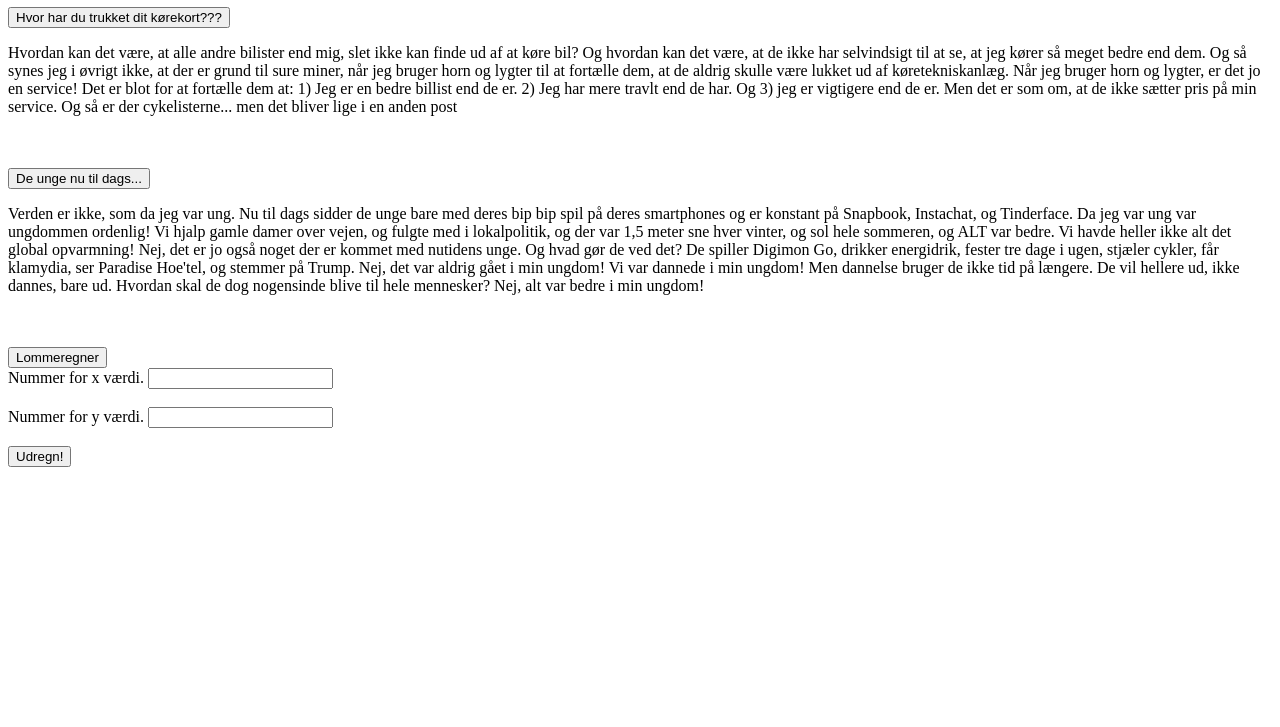
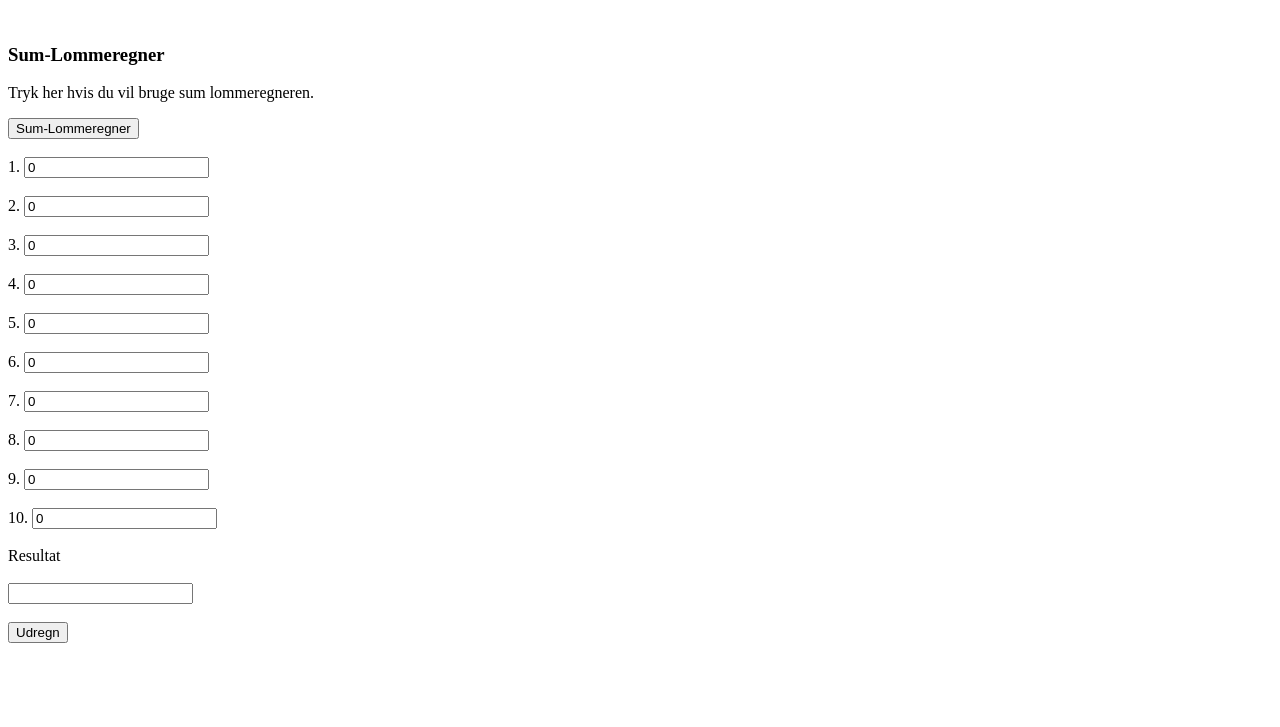
Before and after one commit to Andersen2311/informatik, a plain HTML site: page index.html in a window 1280 px wide. Shown: the part 73-800 px from the top of the page. Drawn offline with Linux system fonts and the light colour scheme.

Commit message:
Update index.html

```diff
--- a/index.html
+++ b/index.html
@@ -1,82 +1,48 @@
 <!DOCTYPE html>
 <html>
   <head>
-			<meta charset="UTF-8">
-			<title>Jacobs Jammerlige Blog</title>
-			<link rel="stylesheet" type="text/css" href="test01.css">
+  <title>Christophers Lommeregner</title>
+  <meta charset="utf-8">
+  <link rel="stylesheet" type="text/css" href="stylesheet.css">
     </head>
   <body>
-			<header id="header1"><h1 id="header1">Jacobs Jammerlige Blog</h1></header>
-			<button onclick="spoilerShowHide1()">Hvor har du trukket dit kørekort???</button>
-			<div id="spoiler1">
-				<p Id="paragraph1">Hvordan kan det være, at alle andre bilister end mig, slet ikke kan finde ud af at køre bil? Og hvordan kan det være, at de ikke har selvindsigt til at se, at jeg
-				kører så meget bedre end dem. Og så synes jeg i øvrigt ikke, at der er grund til sure miner, når jeg bruger horn og lygter til at fortælle dem, at de aldrig skulle
-				være lukket ud af køretekniskanlæg. Når jeg bruger horn og lygter, er det jo en service! Det er blot for at fortælle dem at: 1) Jeg er en bedre billist end de er. 2)
-				Jeg har mere travlt end de har. Og 3) jeg er vigtigere end de er. Men det er som om, at de ikke sætter pris på min service. Og så er der cykelisterne... men det bliver
-				lige i en anden post</p>
-			</div>
+    <script src="scriptsheet.js"></script>
+
+    <h1 id="titel">Lommeregnere</h1>
+    <br>
+    <h3 id="overskrift_1">Sum-Lommeregner</h3>
+    <p id="tekst_1"> Tryk her hvis du vil bruge sum lommeregneren.</p>
+    <button onclick="spoilerShowHide_sumregning()" id="button">Sum-Lommeregner</button>
     <br><br>
-			<button onclick="spoilerShowHide2()">De unge nu til dags...</button>
-			<div id="spoiler2">
-					<p id="paragraph2">Verden er ikke, som da jeg var ung. Nu til dags sidder de unge bare med deres bip bip spil på deres smartphones og er konstant på Snapbook, Instachat, og Tinderface.
-						Da jeg var ung var ungdommen ordenlig! Vi hjalp gamle damer over vejen, og fulgte med i lokalpolitik, og der var 1,5 meter sne hver vinter, og sol hele sommeren, og ALT
-						var bedre. Vi havde heller ikke alt det global opvarmning! Nej, det er jo også noget der er kommet med nutidens unge. Og hvad gør de ved det? De spiller Digimon Go,
-						drikker energidrik, fester tre dage i ugen, stjæler cykler, får klamydia, ser Paradise Hoe'tel, og stemmer på Trump. Nej, det var aldrig gået i min ungdom! Vi var
-						dannede i min ungdom! Men dannelse bruger de ikke tid på længere. De vil hellere ud, ikke dannes, bare ud. Hvordan skal de dog nogensinde blive til hele mennesker?
-						Nej, alt var bedre i min ungdom!</p>
-			</div>
-		</div>
+
+    <div id="spoiler_SumLommeregner">
+      <form id="sum-lommeregner">
+        1. <input id="n1" value="0">
         <br><br>
-	<button onclick="spoilerShowHide3()">Lommeregner</button>
-		<div id="spoiler3">
-			<form>
-				Nummer for x værdi.
-				<input type="number" id="n1">
+        2. <input id="n2" value="0">
         <br><br>
-				Nummer for y værdi.
-				<input type="number" id="n2">
+        3. <input id="n3" value="0">
         <br><br>
-				<button type="text" onclick="multiplyNumbers()">Udregn!</button>
+        4. <input id="n4" value="0">
+        <br><br>
+        5. <input id="n5" value="0">
+        <br><br>
+        6. <input id="n6" value="0">
+        <br><br>
+        7. <input id="n7" value="0">
+        <br><br>
+        8. <input id="n8" value="0">
+        <br><br>
+        9. <input id="n9" value="0">
+        <br><br>
+        10. <input id="n10" value="0">
+        <br><br>
+        Resultat <br><br>
+        <input id="sum_lommeregner_resultat">
+        <br><br>
+        <button id="udregning" onclick="sumRegning()">Udregn</button>
       </form>
     </div>
-				<script>
-function spoilerShowHide2() {
-				    var x = document.getElementById("spoiler2");
-				    if (x.style.display === "none") {
-				        x.style.display = "block";
-				    } else {
-				        x.style.display = "none";
-				    }
-				}
-function spoilerShowHide1() {
-						var x = document.getElementById("spoiler1");
-						if (x.style.display === "none") {
-								x.style.display = "block";
-						} else {
-								x.style.display = "none";
-						}
-				}
-function spoilerShowHide3() {
-						var x = document.getElementById("spoiler3");
-						if (x.style.display === "none") {
-								x.style.display = "block";
-						} else {
-								x.style.display = "none";
-						}
-				}
-					//var a = prompt("Skriv et tal");
-					//var b = prompt("Skriv et andet tal");
-					//a = parseFloat(a);
-					//b = parseFloat(b);
-					//window.alert(a+b)
-					//var x = prompt("Skriv et tal, til en x værdi.");
-					//var y = prompt("Skriv et andet tal, til en y værdi.");
-					function multiplyNumbers(){
-						//return x * y;
-						var num1 = Number(document.getElementById("n1").value);
-						var num2 = Number(document.getElementById("n2").value);
-						window.alert(num1 * num2)
-					}
-				</script>
+
     </body>
 </html>
```
Lines whose indentation alone changed are shown as unchanged.
